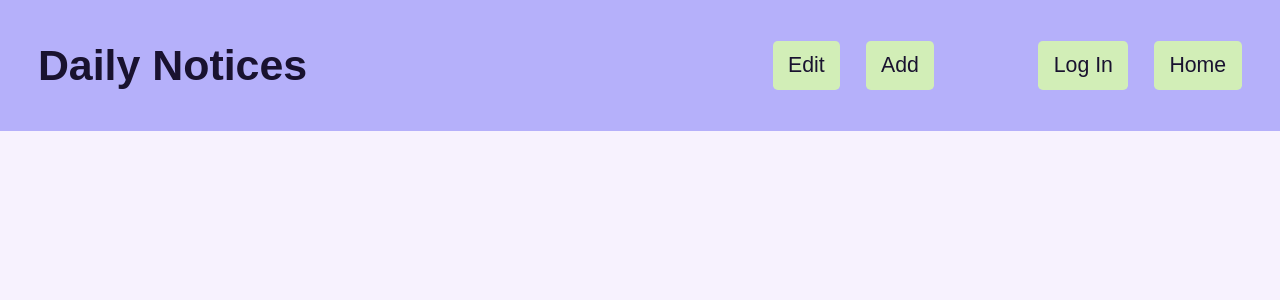
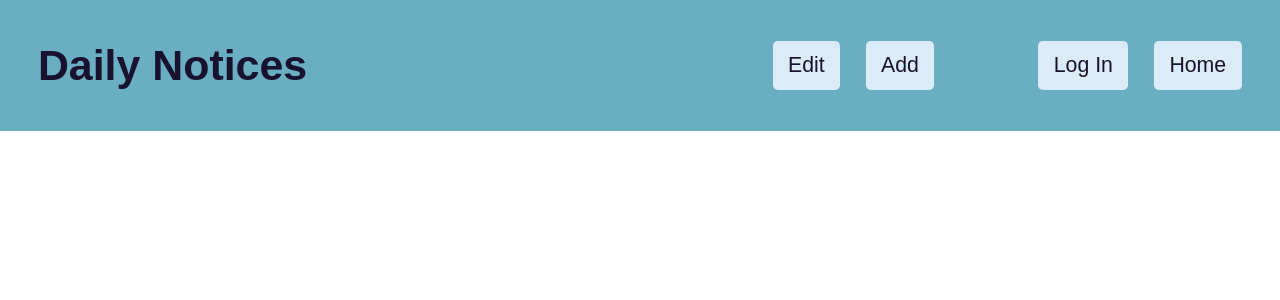
Before and after one commit to quiluh/Daily-Notices, a Flask app: page /index in a window 1280 px wide. Shown: the top 300 px of the page. Run offline with Flask 3, Linux system fonts and the light colour scheme; data that the repository does not hold is empty.

Commit message:
made color scheme not ugly

```diff
--- a/static/styles/styles.css
+++ b/static/styles/styles.css
@@ -1,8 +1,8 @@
 :root {
-    --background: #f7f2fe;
-    --primary: #b5b0fa;
-    --lightPrimary: #bfbbfc;
-    --complimentaryPrimary: #d2eeb7;
+    --background: #ffff;
+    --primary: #6aaec1;
+    --lightPrimary: #9dc9e4;
+    --complimentaryPrimary: #dbebf8;
     --accent: #3b2978;
     --darkAccent: #19122f;
 }
```
